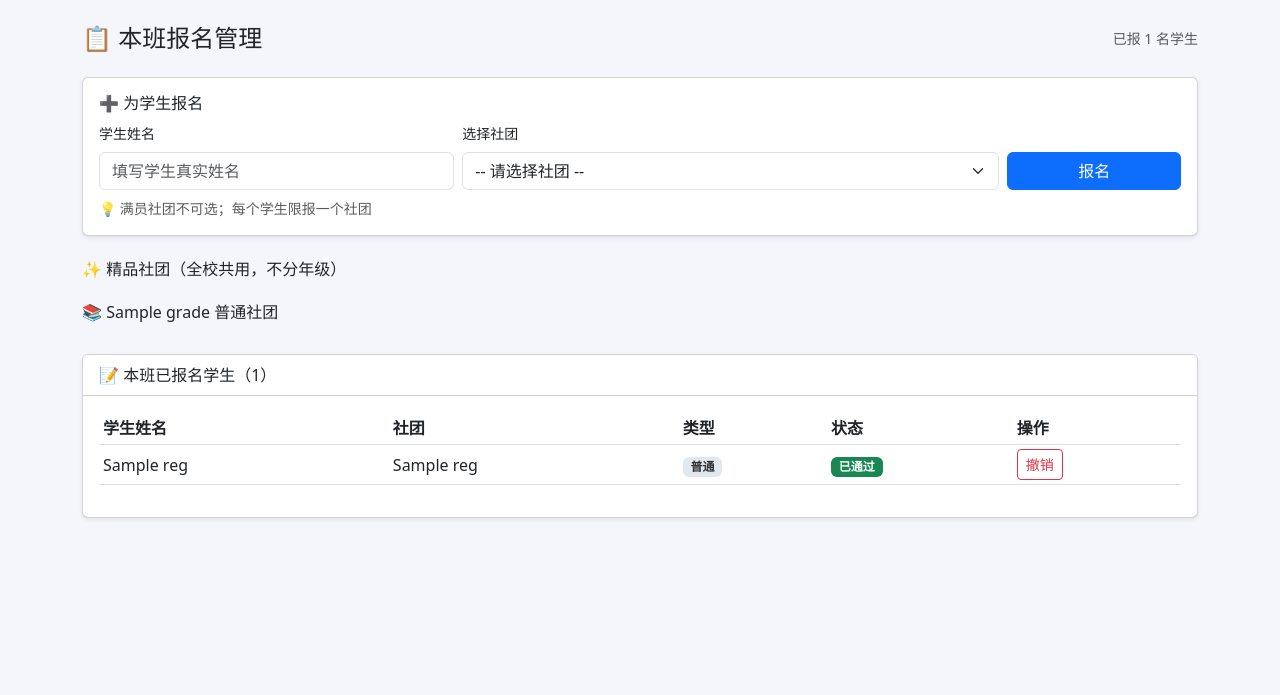
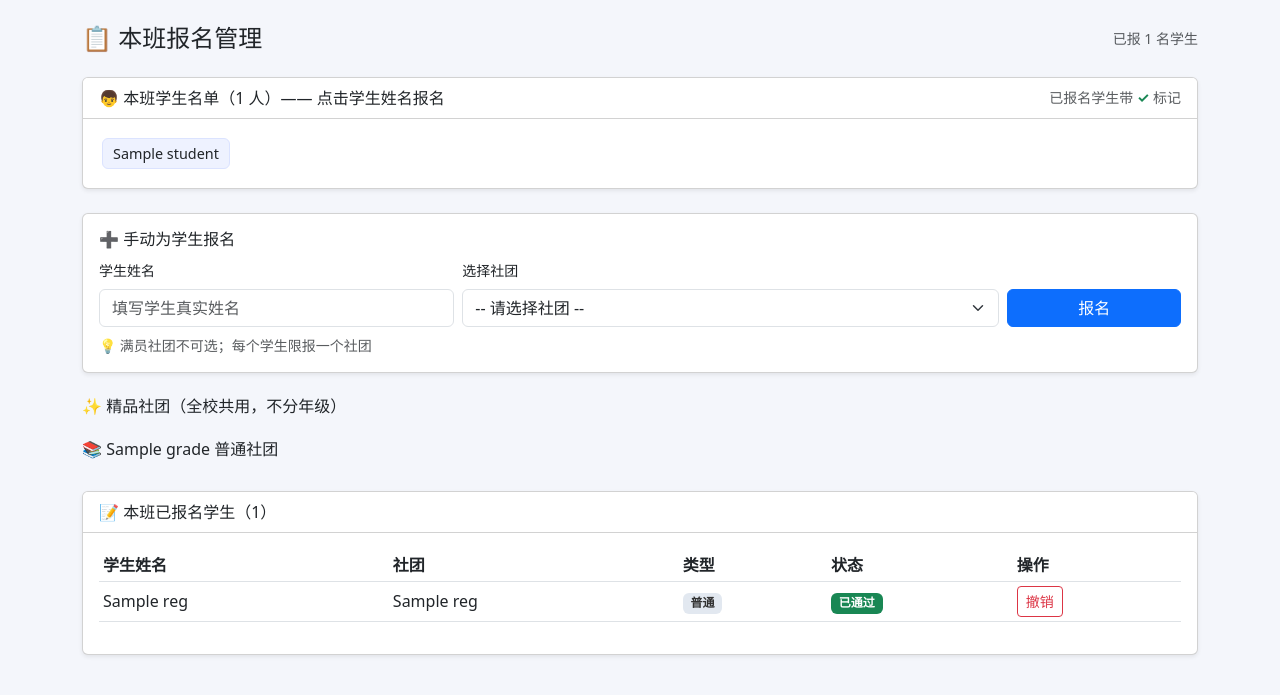
Before and after one commit to huangjun-91/after-school, a Flask app: template templates/teacher.html in a window 1280 px wide. Shown: the part 56-751 px from the top of the page. Run offline with Flask 3, Linux system fonts and the light colour scheme; the template is opened without the code that fills it: most values are stand-ins (such as "Sample title", 1, 10 or a date in 2020).

Commit message:
update templates/teacher.html

```diff
--- a/templates/teacher.html
+++ b/templates/teacher.html
@@ -11,7 +11,10 @@
   .badge-ordinary { background:#e2e8f0; color:#333; }
   .full-tag { position:absolute; top:10px; right:10px; }
   .club-card { position:relative; }
-  .name-tag { background:#eef2ff; border-radius:6px; padding:2px 6px; margin:2px; display:inline-block; font-size:.85rem; }
+  .name-tag { background:#eef2ff; border-radius:6px; padding:4px 10px; margin:3px; display:inline-block; font-size:.9rem; cursor:pointer; border:1px solid #dbe3ff; transition:.15s; }
+  .name-tag:hover:not(.disabled) { background:#dbe3ff; border-color:#667eea; }
+  .name-tag.disabled { background:#f1f3f5; color:#adb5bd; cursor:not-allowed; border-color:#e9ecef; }
+  .name-tag .check { color:#28a745; font-weight:bold; }
 </style>
 </head>
 <body>
@@ -37,18 +40,41 @@
     <span class="text-muted small">已报 {{ regs|length }} 名学生</span>
   </div>
 
-  <!-- 报名表单 -->
+  <!-- 本班学生名单（管理员导入） -->
+  {% if students %}
+  <div class="card shadow-sm mb-4">
+    <div class="card-header bg-white d-flex justify-content-between align-items-center">
+      <span>👦 本班学生名单（{{ students|length }} 人）—— 点击学生姓名报名</span>
+      <span class="small text-muted">已报名学生带 <b class="text-success">✓</b> 标记</span>
+    </div>
+    <div class="card-body">
+      {% if students %}
+        {% for s in students %}
+          <span class="name-tag {% if s['has_reg'] %}disabled{% endif %}"
+                data-name="{{ s['student_name'] }}"
+                {% if not s['has_reg'] %}onclick="openClubModal('{{ s['student_name'] }}')"{% endif %}>
+            {% if s['has_reg'] %}<span class="check">✓</span> {% endif %}{{ s['student_name'] }}
+          </span>
+        {% endfor %}
+      {% else %}
+        <p class="text-muted mb-0">本班暂无学生名单。</p>
+      {% endif %}
+    </div>
+  </div>
+  {% endif %}
+
+  <!-- 手动报名（用于未导入名单的班级 / 补充学生） -->
   <div class="card shadow-sm mb-4">
     <div class="card-body">
-      <h6 class="card-title">➕ 为学生报名</h6>
+      <h6 class="card-title">➕ 手动为学生报名</h6>
       <form method="post" action="{{ url_for('teacher_submit') }}" class="row g-2 align-items-end">
         <div class="col-md-4">
           <label class="form-label small">学生姓名</label>
-          <input type="text" name="student_name" class="form-control" placeholder="填写学生真实姓名" required>
+          <input type="text" name="student_name" id="manualName" class="form-control" placeholder="填写学生真实姓名">
         </div>
         <div class="col-md-6">
           <label class="form-label small">选择社团</label>
-          <select name="club_id" class="form-select" required>
+          <select name="club_id" id="manualClub" class="form-select">
             <option value="">-- 请选择社团 --</option>
             <optgroup label="✨ 精品社团（全校）">
               {% for c in clubs if c['type']=='premium' %}
@@ -168,5 +194,54 @@
     </div>
   </div>
 </div>
+
+<!-- 选社团模态框 -->
+<div class="modal fade" id="clubModal" tabindex="-1">
+  <div class="modal-dialog">
+    <div class="modal-content">
+      <form method="post" action="{{ url_for('teacher_submit') }}">
+        <div class="modal-header">
+          <h5 class="modal-title">为学生 <b id="modalStudent"></b> 选择社团</h5>
+          <button type="button" class="btn-close" data-bs-dismiss="modal"></button>
+        </div>
+        <div class="modal-body">
+          <input type="hidden" name="student_name" id="modalNameInput">
+          <select name="club_id" class="form-select" id="modalClubSelect" required>
+            <option value="">-- 请选择社团 --</option>
+            <optgroup label="✨ 精品社团（全校）">
+              {% for c in clubs if c['type']=='premium' %}
+                <option value="{{ c['id'] }}" {% if club_info[c['id']]['full'] %}disabled{% endif %}>
+                  {{ c['name'] }}（{{ club_info[c['id']]['count'] }}/{{ c['max_students'] }}{% if club_info[c['id']]['full'] %}·已满{% endif %}）
+                </option>
+              {% endfor %}
+            </optgroup>
+            <optgroup label="📚 {{ grade }} 普通社团">
+              {% for c in clubs if c['type']=='ordinary' %}
+                <option value="{{ c['id'] }}" {% if club_info[c['id']]['full'] %}disabled{% endif %}>
+                  {{ c['name'] }}（{{ club_info[c['id']]['count'] }}/{{ c['max_students'] }}{% if club_info[c['id']]['full'] %}·已满{% endif %}）
+                </option>
+              {% endfor %}
+            </optgroup>
+          </select>
+        </div>
+        <div class="modal-footer">
+          <button type="button" class="btn btn-secondary" data-bs-dismiss="modal">取消</button>
+          <button type="submit" class="btn btn-primary">确认报名</button>
+        </div>
+      </form>
+    </div>
+  </div>
+</div>
+
+<script src="https://cdn.jsdelivr.net/npm/bootstrap@5.3.0/dist/js/bootstrap.bundle.min.js"></script>
+<script>
+  function openClubModal(name) {
+    document.getElementById('modalStudent').textContent = name;
+    document.getElementById('modalNameInput').value = name;
+    document.getElementById('modalClubSelect').value = '';
+    var m = new bootstrap.Modal(document.getElementById('clubModal'));
+    m.show();
+  }
+</script>
 </body>
 </html>
```
